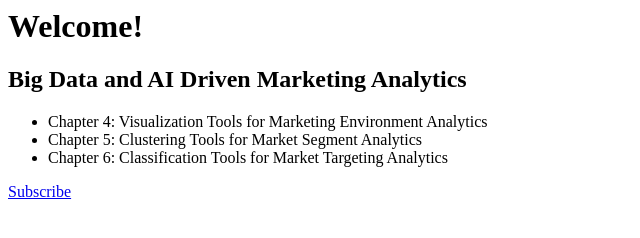
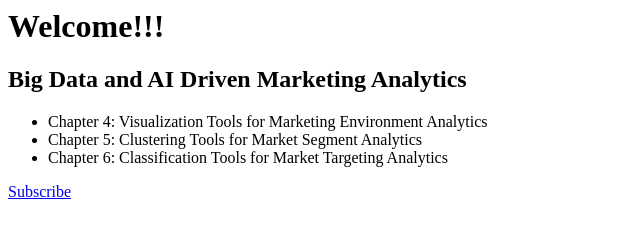
Before and after one commit to DrJohnHeinrichs/DrJohnHeinrichs.github.io, a plain HTML site: page index.html in a window 1280 px wide. Shown: the full height of the page, 0-640 px from the left. Drawn offline with Linux system fonts and the light colour scheme.

Commit message:
Update index.html

```diff
--- a/index.html
+++ b/index.html
@@ -3,7 +3,7 @@
 <title>Big Data and AI Driven Analytics</title>
 </head>
 <body>
-<h1>Welcome!</h1>
+<h1>Welcome!!!</h1>
   <h2>Big Data and AI Driven Marketing Analytics</h2>
   <ul>
     <li>Chapter 4: Visualization Tools for Marketing Environment Analytics</li>
```
